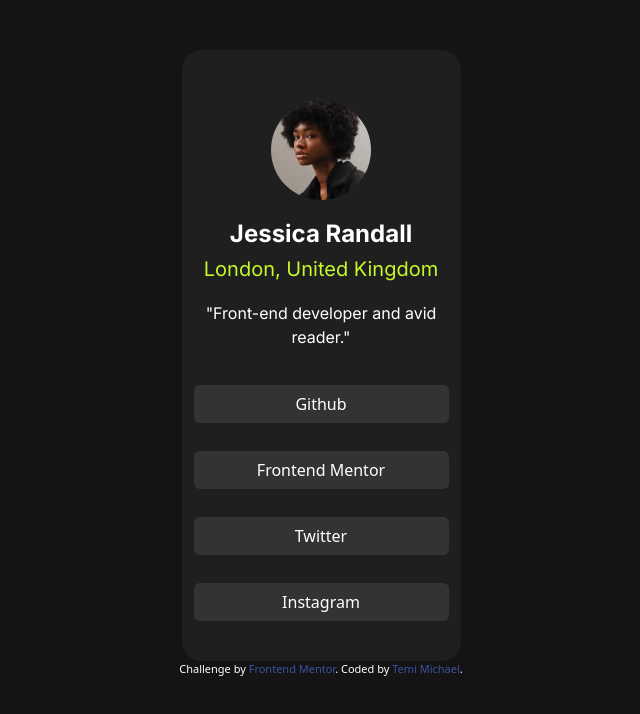
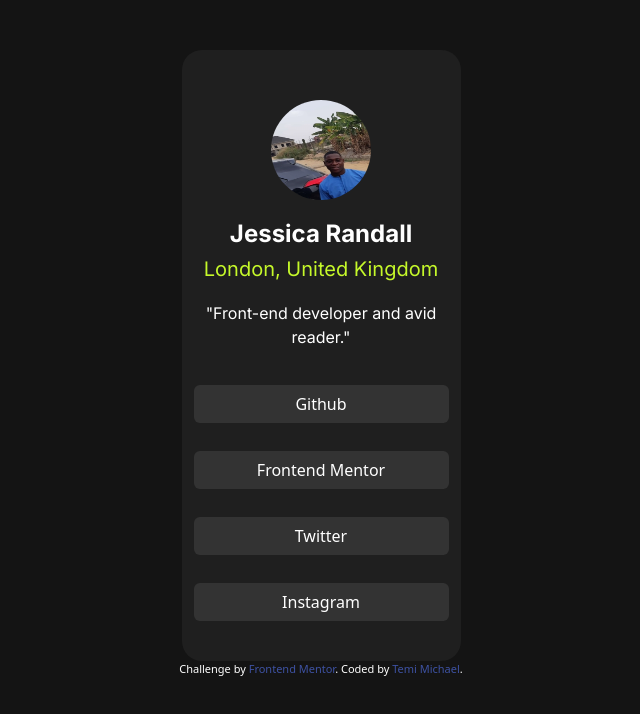
Before and after one commit to Temi-Michael/profile, a plain HTML site: page index.html in a window 1280 px wide. Shown: the whole page, without its empty margins (319-959 px from the left). Drawn offline with nearby package versions, Linux system fonts and the light colour scheme.

Commit message:
Image addition

```diff
--- a/index.html
+++ b/index.html
@@ -22,7 +22,7 @@
 
   <div class="container">
       <div class="col-10 col-lg-3 text-center profile">
-        <img src="/assets/images/avatar-jessica.jpeg" alt="profile-image" class="profile-img">
+        <img src="/assets/images/profile-img-temi.jpg" alt="profile-image" class="profile-img">
         <h4 class="head-name">
           Jessica Randall
         </h4>
--- a/styles/style.css
+++ b/styles/style.css
@@ -26,8 +26,8 @@
 
 .profile-img {
     width: 100px;
-    /* height: 100px; */
-    border-radius: 9999px;
+    height: 100px;
+    border-radius: 50%;
     margin-top: 50px;
 }
 
```
Also changed, not shown: assets/images/profile-img-temi.jpg (added).
